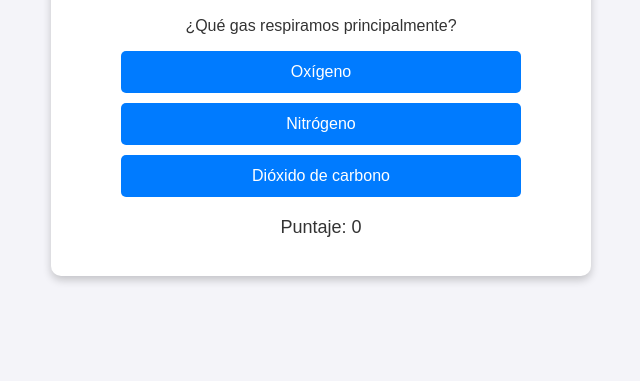
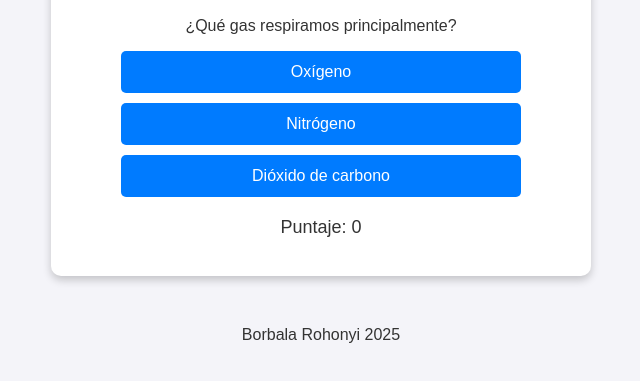
Before and after one commit to m-apablaza/quiz, a plain HTML site: page index.html in a window 1280 px wide. Shown: the part 117-498 px from the top of the page, without its empty margins (319-959 px from the left). Drawn offline with Linux system fonts and the light colour scheme.

Commit message:
Update index.html

```diff
--- a/index.html
+++ b/index.html
@@ -101,5 +101,6 @@
             showQuestion();
         }
     </script>
+    Borbala Rohonyi 2025
 </body>
 </html>
```
